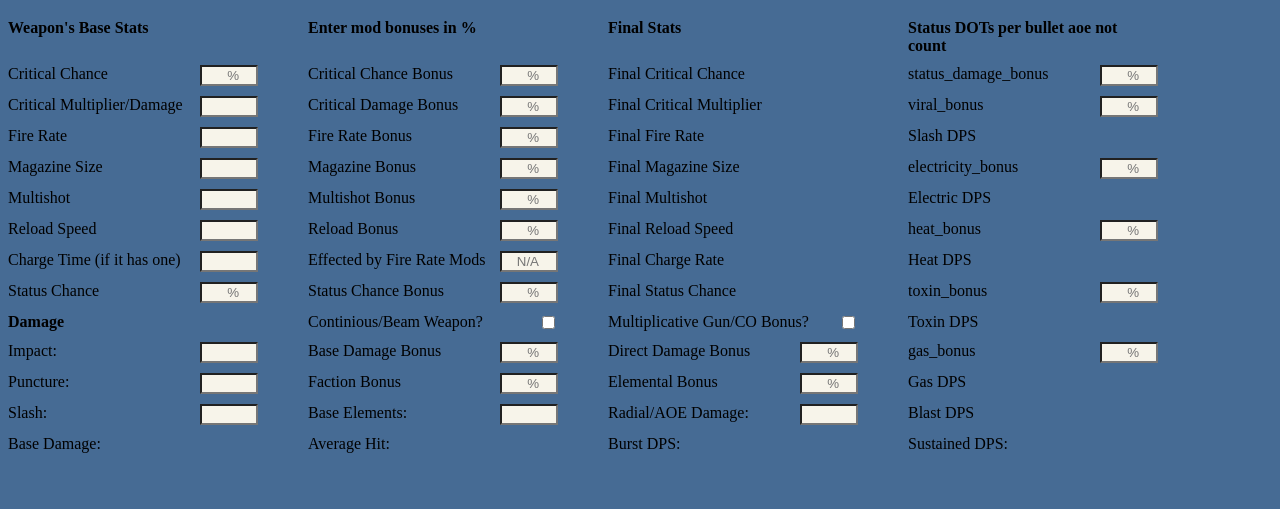
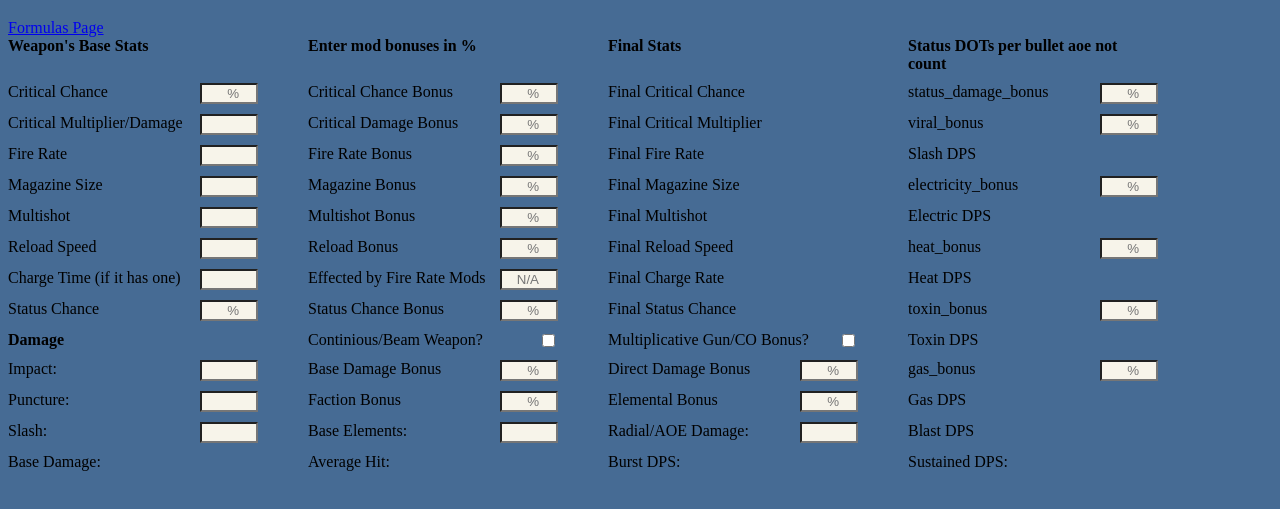
Before and after one commit to ElementalGalaxy/warframe_calc, a plain HTML site: page index.html in a window 1280 px wide. Shown: the part 61-570 px from the top of the page. Drawn offline with Linux system fonts and the light colour scheme.

Commit message:
Update index.html

```diff
--- a/index.html
+++ b/index.html
@@ -8,6 +8,7 @@
 </head>
 <body>
     <h1>Warframe Damage Calculator</h1>
+    <a href='formulas.html'>Formulas Page</a>
     <div id="calc_containers">
         <label><strong> Weapon's Base Stats</strong></label>
         <label><strong>Enter mod bonuses in %</strong></label>
```
